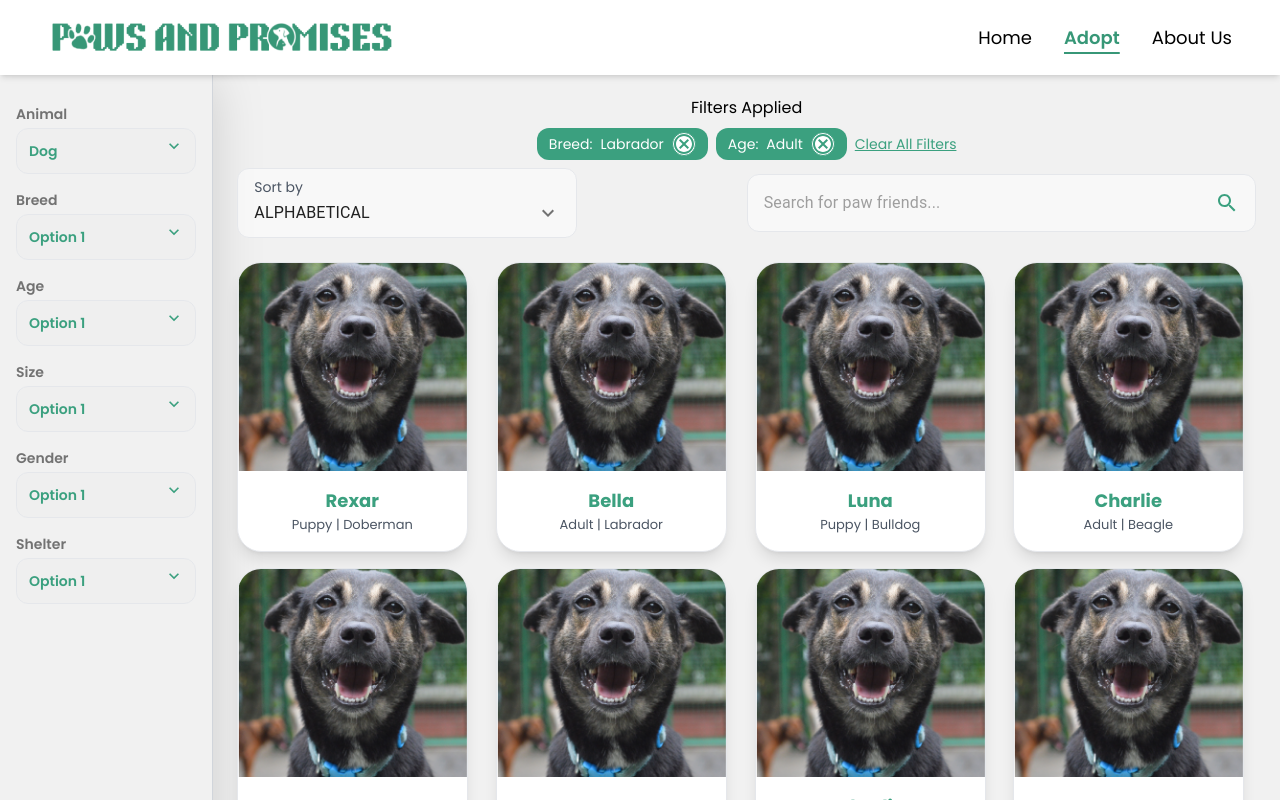
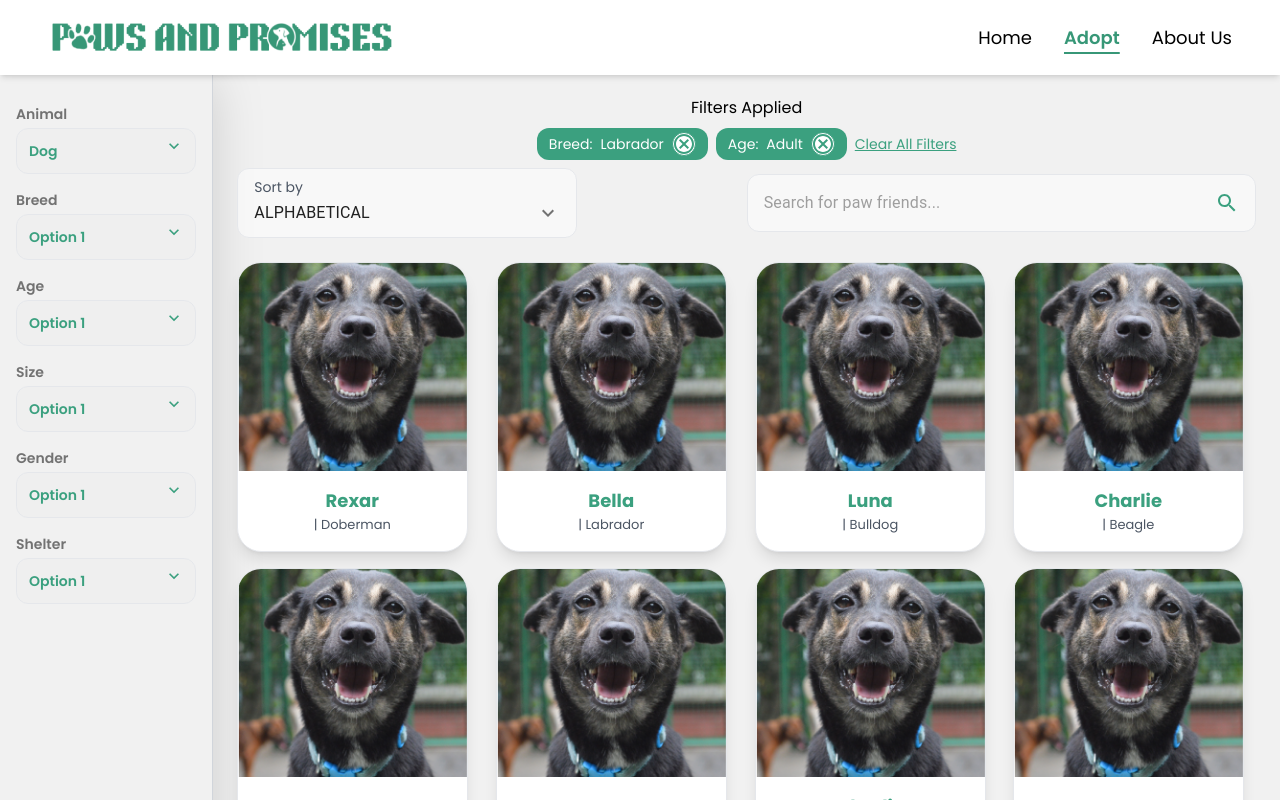
Before and after one commit to Miyukiin/PawsNPromises, a Next.js app in the folder Frontend/: page /adopt in a window 1280 px wide. Shown: the top 800 px of the page. Built offline with nearby package versions, Linux system fonts and the light colour scheme.

Commit message:
refactor: pet.type -> pet.age

```diff
--- a/Frontend/src/components/adopt/PetCard.tsx
+++ b/Frontend/src/components/adopt/PetCard.tsx
@@ -5,16 +5,20 @@ import React from "react";
 interface PetCardProps {
   id: number;
   name: string;
-  type: string;
+  age: string;
   breed: string;
   imageSrc: string;
 }
 
-const PetCard: React.FC<PetCardProps> = ({ id, name, type, breed, imageSrc }) => {
+const PetCard: React.FC<PetCardProps> = ({
+  id,
+  name,
+  age,
+  breed,
+  imageSrc,
+}) => {
   return (
-    <div
-      className="border rounded-3xl shadow-lg overflow-hidden bg-white cursor-pointer transform transition-transform duration-300 hover:scale-105 hover:shadow-2xl w-full sm:w-[95%]"
-    >
+    <div className="border rounded-3xl shadow-lg overflow-hidden bg-white cursor-pointer transform transition-transform duration-300 hover:scale-105 hover:shadow-2xl w-full sm:w-[95%]">
       <div className="relative">
         <img
           src={imageSrc}
@@ -25,7 +29,7 @@ const PetCard: React.FC<PetCardProps> = ({ id, name, type, breed, imageSrc }) =>
       <div className="py-4 text-center">
         <h3 className="text-lg font-bold text-tertiary">{name}</h3>
         <p className="text-[13px] text-gray-600">
-          {type} | {breed}
+          {age} | {breed}
         </p>
       </div>
     </div>
```
